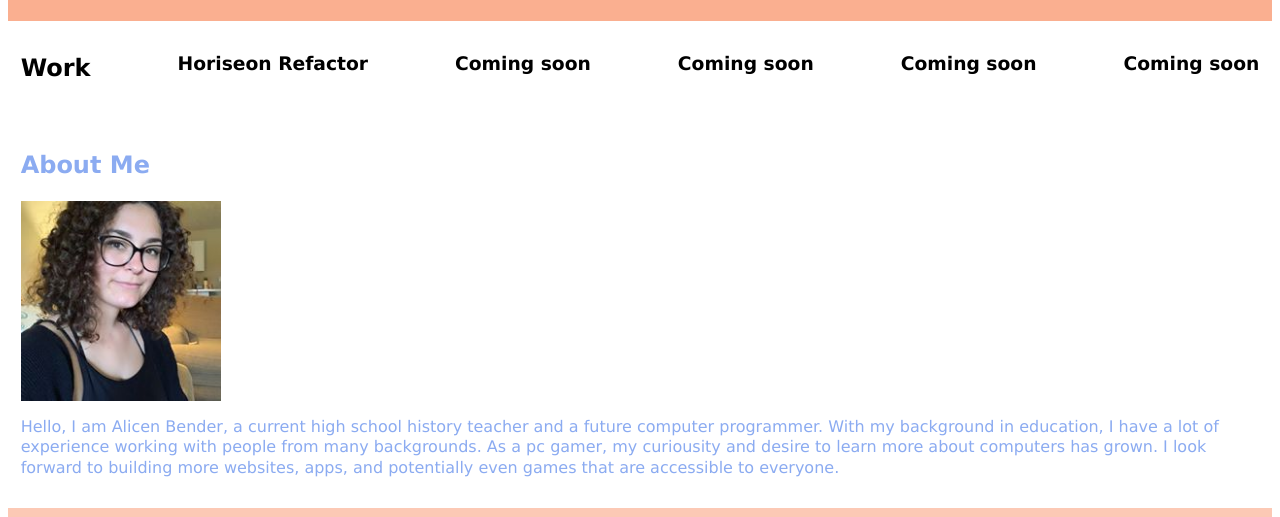
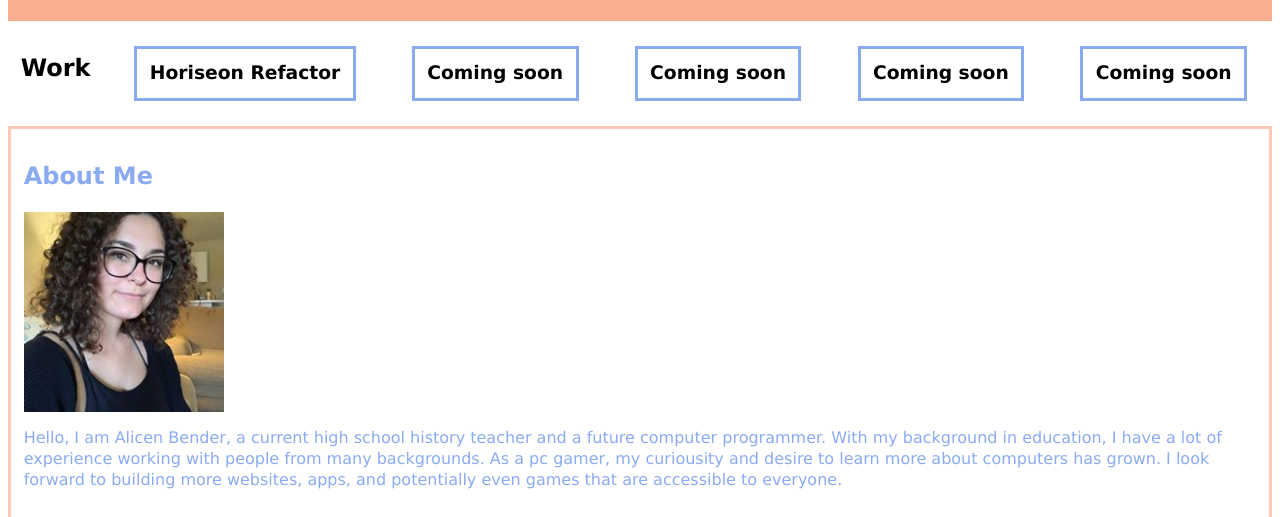
Before and after one commit to abender12/coding-portfolio, a plain HTML site: page index.html in a window 1280 px wide. Shown: the part 97-614 px from the top of the page. Drawn offline with Linux system fonts and the light colour scheme.

Commit message:
Added borders to aside and h3 in CSS.

```diff
--- a/assets/style.css
+++ b/assets/style.css
@@ -31,6 +31,8 @@ header {
     padding: 1%;
     background-color: white;
     color: #8babf1;
+    border-style: solid;
+    border-color: #fcc9b5;
   }
 
   footer {
@@ -62,9 +64,9 @@ header {
   font-family: cursive;
 }
 
-.row {
-    display: flex;
-    flex-direction: row;
+h3 {
+    border-style: solid;
+    border-color: #8babf1;
     padding: 1%;
-    margin: auto;;
+    margin: 1%;
 }
```
